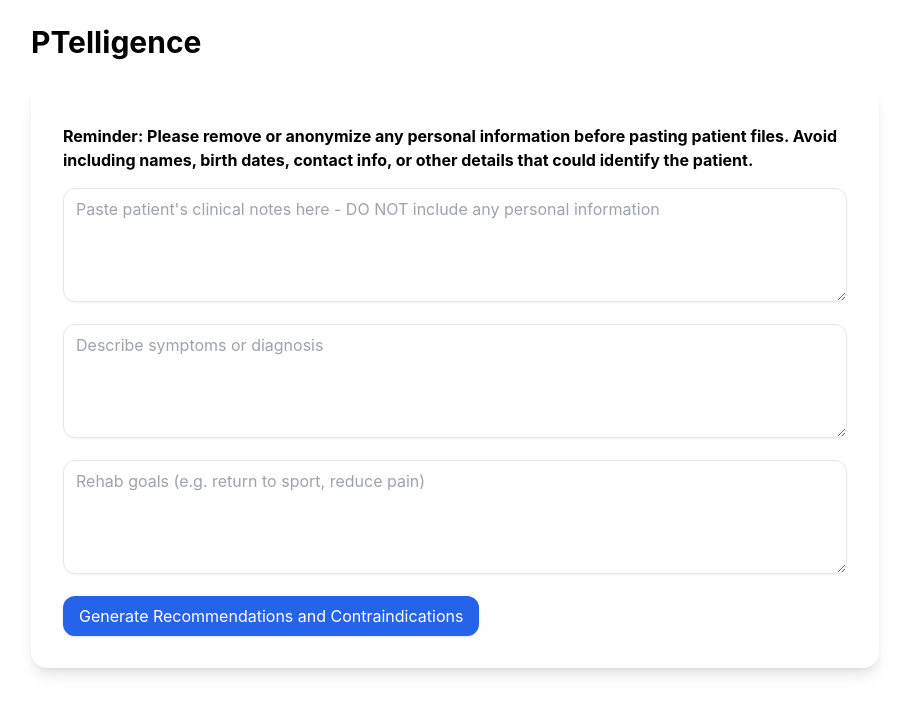
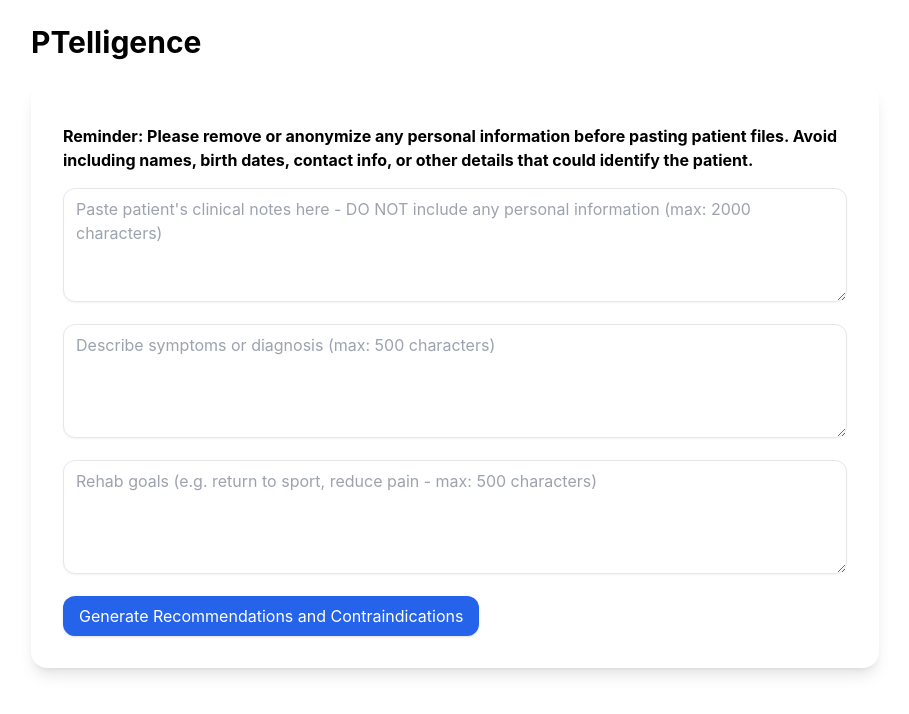
Before and after one commit to Sergey-Grigoryev/PTellingence, a React (Vite) app in the folder client/: page / in a window 1280 px wide. Shown: the top 714 px of the page, without its empty margins (185-1094 px from the left). Built offline with nearby package versions, Linux system fonts and the light colour scheme.

Commit message:
update to text limit and prompt

```diff
--- a/client/src/pages/PTIntakeUI.jsx
+++ b/client/src/pages/PTIntakeUI.jsx
@@ -82,19 +82,22 @@ export default function PTIntakeUI() {
           <h3 className="font-bold">Reminder: Please remove or anonymize any personal information before pasting patient files.
           Avoid including names, birth dates, contact info, or other details that could identify the patient.</h3>
           <Textarea
-            placeholder="Paste patient's clinical notes here - DO NOT include any personal information"
+            placeholder="Paste patient's clinical notes here - DO NOT include any personal information (max: 2000 characters)"
             value={patientFile}
             onChange={(e) => setPatientFile(e.target.value)}
+            maxLength={2000}
           />
           <Textarea
-            placeholder="Describe symptoms or diagnosis"
+            placeholder="Describe symptoms or diagnosis (max: 500 characters)"
             value={symptoms}
             onChange={(e) => setSymptoms(e.target.value)}
+            maxLength={500}
           />
           <Textarea
-            placeholder="Rehab goals (e.g. return to sport, reduce pain)"
+            placeholder="Rehab goals (e.g. return to sport, reduce pain - max: 500 characters)"
             value={goal}
             onChange={(e) => setGoal(e.target.value)}
+            maxLength={500}
           />
           <Button onClick={handleSubmit} disabled={loadingSubmit}>
             {loadingSubmit ? <Spinner /> : "Generate Recommendations and Contraindications"}
```
Also changed, not shown: 1 other file (tests, documents, lock files or other folders).
